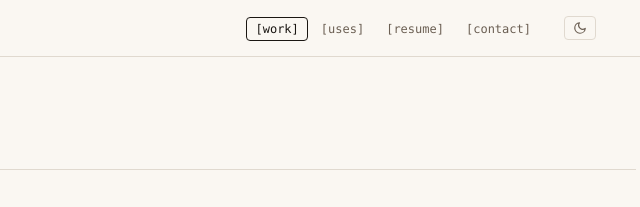
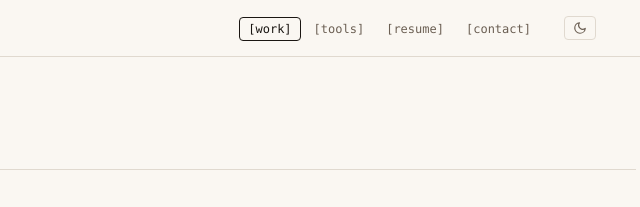
Before and after one commit to ashwinjohn3/ajc-portfolio, an Astro site: page /work in a window 1280 px wide. Shown: the top 207 px of the page, 484-1124 px from the left. Built offline with nearby package versions, Linux system fonts and the light colour scheme; Astro itself is replaced by a stand-in of ours.

Commit message:
fix(astro): rename uses → tools page and update nav link (FIX-RENAME)
  • git mv src/pages/uses.astro → src/pages/tools.astro
      • file-header comment updated (uses.astro → tools.astro)
      • createPageTitle('Uses') → createPageTitle('Tools') (browser tab title)
      • inline comment "Full uses section" → "Full tools section"
  • src/data/site.ts: NAV_LINKS entry href /uses → /tools, label 'uses' →
  'tools'

  Intentionally unchanged: UsesSection component name (internal, invisible),
  content collection folder src/content/uses/, variant-b.astro comment (not
  owned).

  Co-Authored-By: Claude Fable 5 noreply@anthropic.com
  mailto:noreply@anthropic.com

```diff
--- a/src/data/site.ts
+++ b/src/data/site.ts
@@ -26,7 +26,7 @@ export type NavLink = { label: string; href: string; flag?: FeatureFlag };
 
 export const NAV_LINKS: NavLink[] = [
   { label: 'work', href: '/work' },
-  { label: 'uses', href: '/uses' },
+  { label: 'tools', href: '/tools' },
   { label: 'resume', href: '/resume' },
   { label: 'projects', href: '/projects', flag: 'projects' },
   { label: 'photography', href: '/photography', flag: 'photography' },
--- a/src/pages/uses.astro
+++ b/src/pages/tools.astro
@@ -1,9 +1,9 @@
 ---
 /**
- * uses.astro
+ * tools.astro
  * USER-FIX-1 — Dedicated Tools & Setup page
  *
- * Layout: Space Mono page header + UsesSection component.
+ * Layout: Fragment Mono page header + UsesSection component.
  * Pattern mirrors work.astro exactly.
  */
 import BaseLayout from '../layouts/BaseLayout.astro';
@@ -12,14 +12,14 @@ import { createPageTitle } from '../data/site';
 ---
 
 <BaseLayout
-  title={createPageTitle('Uses')}
+  title={createPageTitle('Tools')}
   description="Tools, hardware, and software setup — the gear and software Ashwin uses daily."
 >
-  <!-- Page header: Space Mono label style, consistent with Section label treatment -->
+  <!-- Page header: Fragment Mono label style, consistent with Section label treatment -->
   <div class="w-full max-w-[60rem] mx-auto px-6 sm:px-10 pt-20 pb-2 sm:pt-28">
     <p class="font-mono text-xs uppercase tracking-widest text-secondary">tools &amp; setup</p>
   </div>
 
-  <!-- Full uses section — self-contained, reads from uses content collection -->
+  <!-- Full tools section — self-contained, reads from uses content collection -->
   <UsesSection />
 </BaseLayout>
```
